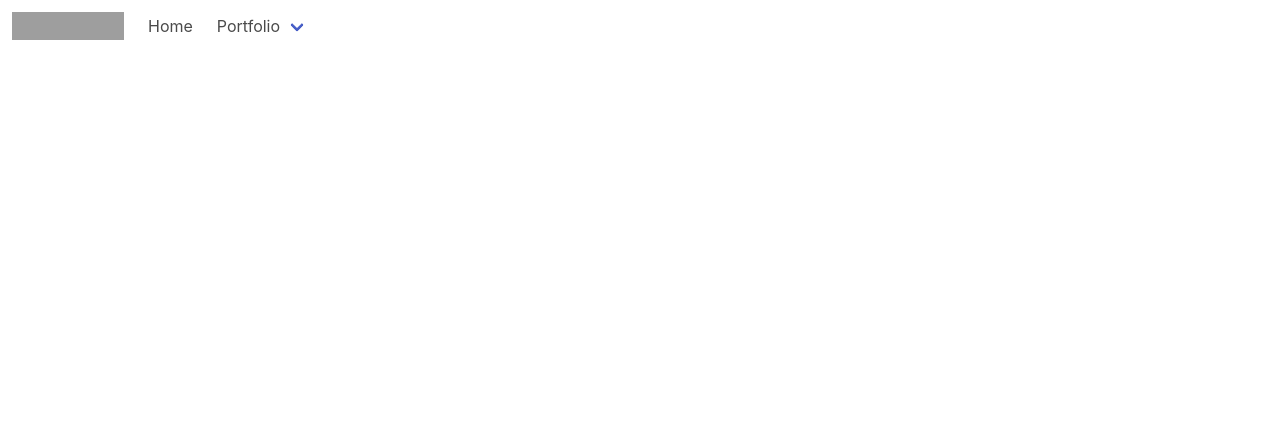
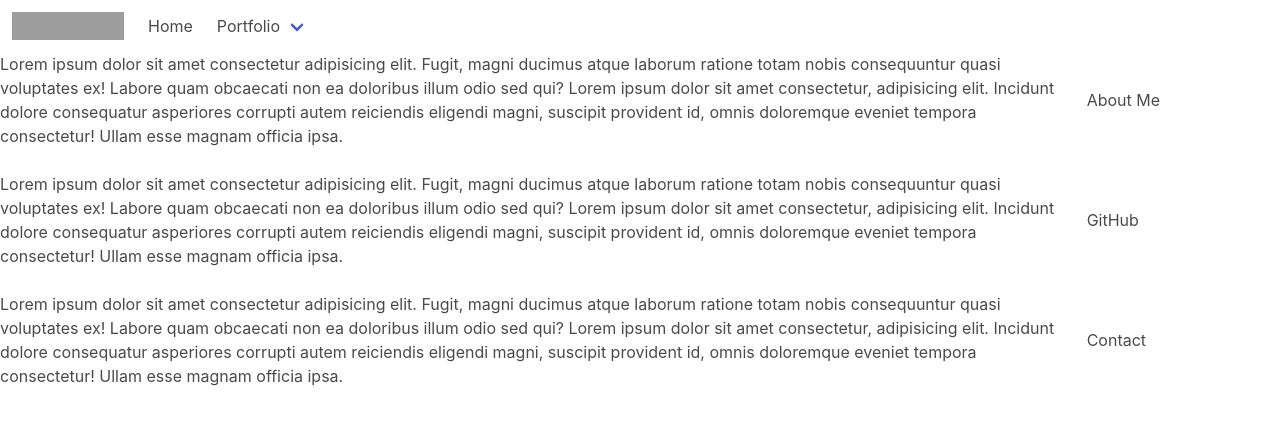
Before and after one commit to Louie222/Updated-Professional-Portfolio, a plain HTML site: page Develop/index.html in a window 1280 px wide. Drawn offline with nearby package versions, Linux system fonts and the light colour scheme; files that its build step writes are made by us from their sources; grey boxes are pictures that could not be loaded.

Commit message:
Updating body elements

```diff
--- a/Develop/index.html
+++ b/Develop/index.html
@@ -49,6 +49,7 @@
                         <a class="navbar-item">
                             Contact
                         </a>
+
                     </div>
                 </div>
             </div>
@@ -57,6 +58,31 @@
         </div>
     </nav>
 
+    <div class="columns is-vcentered">
+        <div class="column is-10">
+          <p class="bd-notification is-primary">Lorem ipsum dolor sit amet consectetur adipisicing elit. Fugit, magni ducimus atque laborum ratione totam nobis consequuntur quasi voluptates ex! Labore quam obcaecati non ea doloribus illum odio sed qui? Lorem ipsum dolor sit amet consectetur, adipisicing elit. Incidunt dolore consequatur asperiores corrupti autem reiciendis eligendi magni, suscipit provident id, omnis doloremque eveniet tempora consectetur! Ullam esse magnam officia ipsa.</p>
+        </div>
+        <div class="column is-2">
+          <p class="bd-notification is-primary">About Me</p>
+        </div>
+      </div>
+
+      <div class="columns is-vcentered">
+        <div class="column is-10">
+          <p class="bd-notification is-primary">Lorem ipsum dolor sit amet consectetur adipisicing elit. Fugit, magni ducimus atque laborum ratione totam nobis consequuntur quasi voluptates ex! Labore quam obcaecati non ea doloribus illum odio sed qui? Lorem ipsum dolor sit amet consectetur, adipisicing elit. Incidunt dolore consequatur asperiores corrupti autem reiciendis eligendi magni, suscipit provident id, omnis doloremque eveniet tempora consectetur! Ullam esse magnam officia ipsa.</p>
+        </div>
+        <div class="column is-2">
+          <p class="bd-notification is-primary">GitHub</p>
+        </div>
+      </div>
+      <div class="columns is-vcentered">
+        <div class="column is-10">
+          <p class="bd-notification is-primary">Lorem ipsum dolor sit amet consectetur adipisicing elit. Fugit, magni ducimus atque laborum ratione totam nobis consequuntur quasi voluptates ex! Labore quam obcaecati non ea doloribus illum odio sed qui? Lorem ipsum dolor sit amet consectetur, adipisicing elit. Incidunt dolore consequatur asperiores corrupti autem reiciendis eligendi magni, suscipit provident id, omnis doloremque eveniet tempora consectetur! Ullam esse magnam officia ipsa.</p>
+        </div>
+        <div class="column is-2">
+          <p class="bd-notification is-primary">Contact</p>
+        </div>
+      </div>
 </body>
 
 </html>
```
